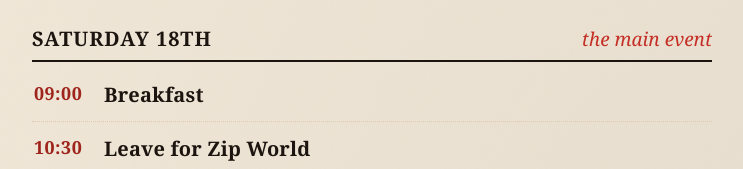
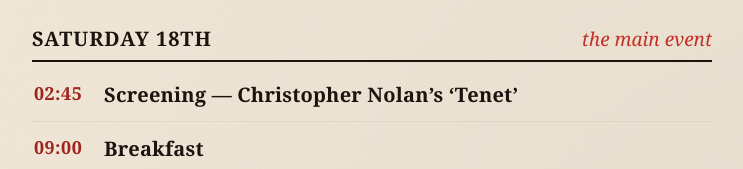
Before and after one commit to tharwoodyy/QuailStag, a plain HTML site: page index.html in a window 1280 px wide. Shown: the part 1425-1594 px from the top of the page, without its empty margins (268-1011 px from the left). Drawn offline with Linux system fonts and the light colour scheme; no server answers; a web font is replaced by a local one.

Commit message:
Add files via upload

```diff
--- a/index.html
+++ b/index.html
@@ -180,6 +180,7 @@
 
     <div class="day">
       <div class="day-head"><span class="dh-day">Saturday 18th</span><span class="dh-name">the main event</span></div>
+      <div class="slot"><div class="t">02:45</div><div class="act"><b>Screening &mdash; Christopher Nolan&rsquo;s &lsquo;Tenet&rsquo;</b></div></div>
       <div class="slot"><div class="t">09:00</div><div class="act"><b>Breakfast</b></div></div>
       <div class="slot"><div class="t">10:30</div><div class="act"><b>Leave for Zip World</b>
         <div class="duties"><span class="duty"><b>Drivers</b> 2 needed</span></div></div></div>
```
